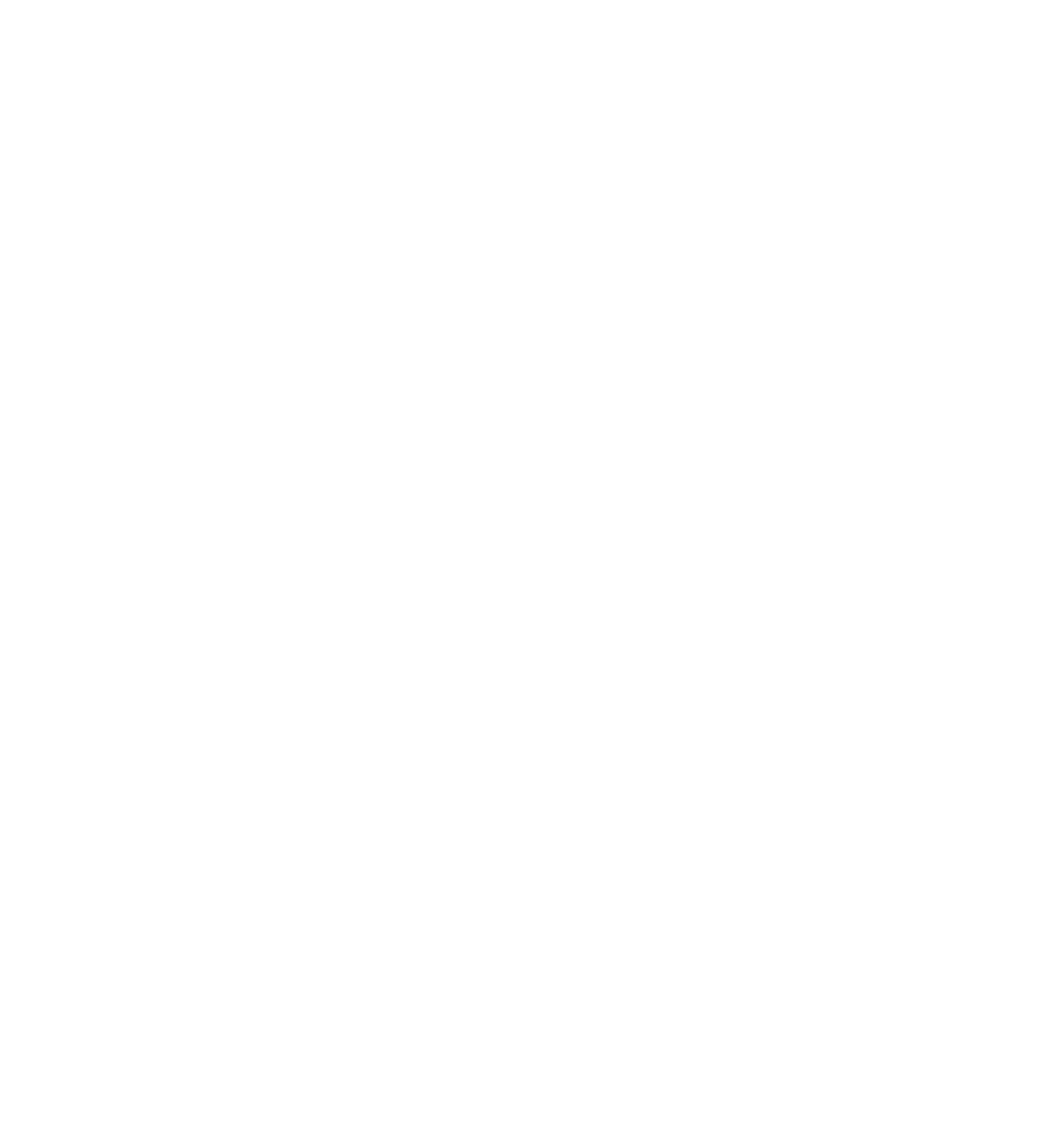
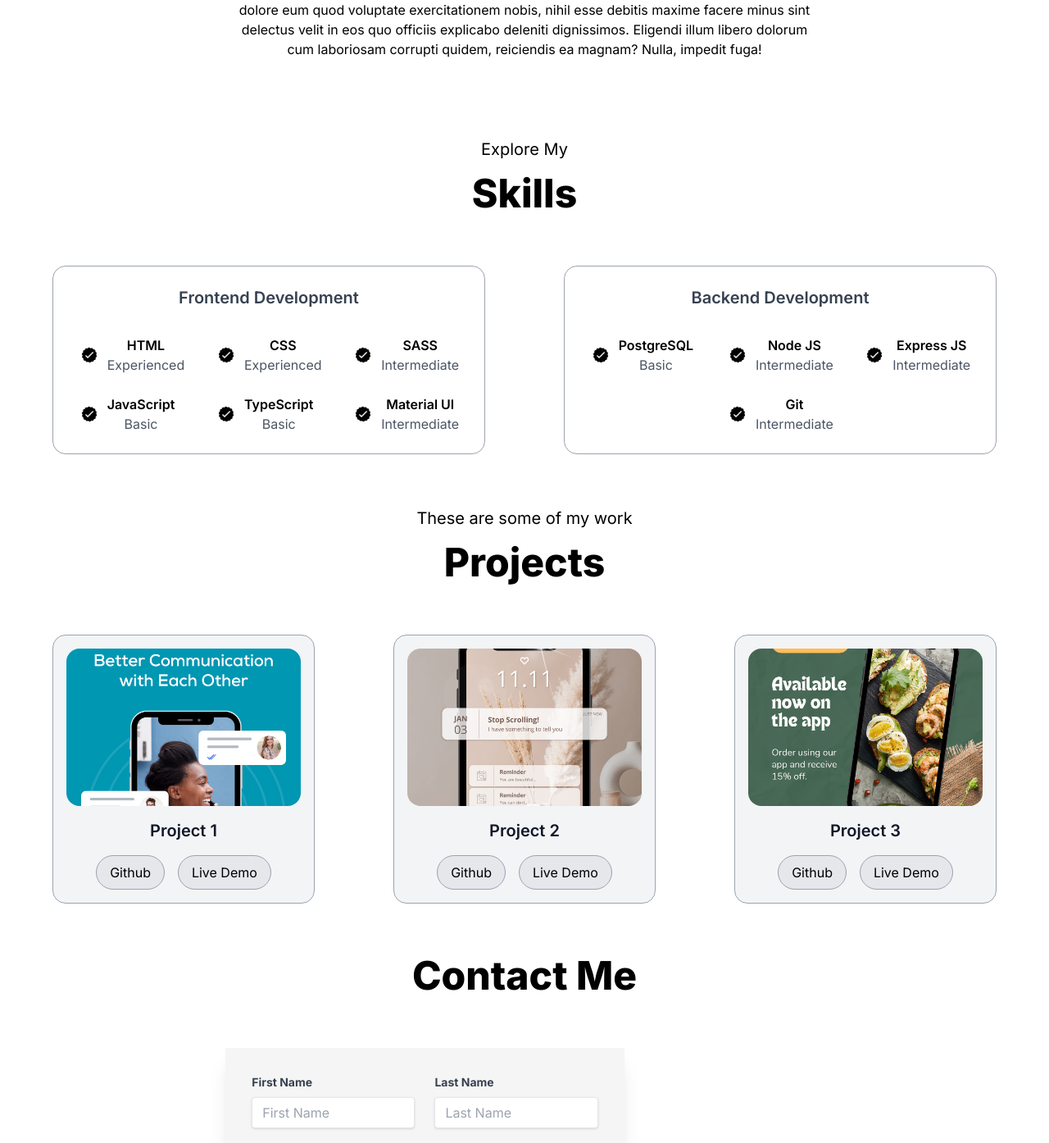
Before and after one commit to dineshh2003/portfolio-nextjs-prisma, a Next.js app: page / in a window 1280 px wide. Shown: the part 1338-2732 px from the top of the page at 82% size. Before the commit the page ends 800 px from the top, so only its background shows below. Built offline with nearby package versions, Linux system fonts and the light colour scheme.

Commit message:
server-js

```diff
--- /dev/null
+++ b/src/app/api/send-email.js
@@ -0,0 +1,38 @@
+// pages/api/send-email.js
+import nodemailer from 'nodemailer';
+
+export default async function handler(req, res) {
+  if (req.method === 'POST') {
+    const { firstName, lastName, email, message } = req.body;
+
+    // Create a transporter object using SMTP
+    const transporter = nodemailer.createTransport({
+      service: 'gmail', // or any other email service you use
+      auth: {
+        user: process.env.EMAIL_USER, // your email address
+        pass: process.env.EMAIL_PASS, // your email password or an app-specific password
+      },
+    });
+
+    try {
+      await transporter.sendMail({
+        from: process.env.EMAIL_USER,
+        to: 'dinujangid89@gmail.com',
+        subject: `New Contact Form Submission from ${firstName} ${lastName}`,
+        html: `
+          <p><strong>First Name:</strong> ${firstName}</p>
+          <p><strong>Last Name:</strong> ${lastName}</p>
+          <p><strong>Email:</strong> ${email}</p>
+          <p><strong>Message:</strong> ${message}</p>
+        `,
+      });
+
+      res.status(200).json({ message: 'Email sent successfully!' });
+    } catch (error) {
+      console.error('Error sending email:', error);
+      res.status(500).json({ message: 'Error sending email' });
+    }
+  } else {
+    res.status(405).json({ message: 'Method not allowed' });
+  }
+}
--- a/src/app/contact/page.tsx
+++ b/src/app/contact/page.tsx
@@ -3,36 +3,57 @@
 import React, { useState } from "react";
 import Link from "next/link";
 import Image from "next/image";
-import { ClientPageRoot } from "next/dist/client/components/client-page";
 
 const ContactPage = () => {
+  const [formdata, setFormdata] = useState({
+    firstName: "",
+    lastName: "",
+    email: "",
+    message: "",
+  });
 
-  const [formdata , setFormdata] = useState(
-      {
-        firstName : "",
-        lastName : "",
-        email : "",
-        message : "",
-      })
+  const handleChange = (e) => {
+    const { name, value } = e.target;
+    setFormdata((prevData) => ({
+      ...prevData,
+      [name]: value,
+    }));
+    console.log(formdata);
+  };
 
-  const handleChange = () => {
-        setFormdata({...formdata})
-        console.log(formdata);
-  }
-  const handleSubmit = () => {
+  const handleSubmit = async (e) => {
+    e.preventDefault();
 
-  }
+    try {
+      const response = await fetch('/api/send-email', {
+        method: 'POST',
+        headers: {
+          'Content-Type': 'application/json',
+        },
+        body: JSON.stringify(formdata),
+      });
 
+      const data = await response.json();
+      if (response.ok) {
+        alert(data.message);
+      } else {
+        alert('Error: ' + data.message);
+      }
+    } catch (error) {
+      console.error('Error submitting form:', error);
+      alert('An error occurred while submitting the form');
+    }
+  };
 
   return (
-    <section className="contact h-screen w-full">
-      <div className="h-1/6 flex flex-row justify-center items-center">
-        <h1 className="text-5xl font-extrabold text-center m-auto mb-8">Contact ME</h1>
+    <section className="contact h-auto w-full p-4 md:p-8">
+      <div className="h-auto flex flex-col justify-center items-center mb-8">
+        <h1 className="text-5xl font-extrabold text-center m-auto mb-8">Contact Me</h1>
       </div>
-      <div className="h-5/6 w-full flex justify-center items-center">
-        <div className="h-full w-3/5 flex flex-row justify-center items-center">
-          <div className="h-4/5 w-4/6 bg-neutral-100 shadow-xl p-8 flex flex-col justify-center">
-            {/* form side */}
+      <div className="w-full flex flex-col lg:flex-row justify-center items-center">
+        <div className="w-full lg:w-3/5 flex flex-col lg:flex-row justify-center items-center">
+          <div className="w-full lg:w-4/6 bg-neutral-100 shadow-xl p-8 flex flex-col justify-center mb-8 lg:mb-0">
+            {/* Form side */}
             <form className="space-y-4" onSubmit={handleSubmit}>
               <div className="flex flex-wrap -mx-3 mb-4">
                 <div className="w-full md:w-1/2 px-3 mb-6 md:mb-0">
@@ -42,6 +63,7 @@
                   <input
                     className="shadow appearance-none border rounded w-full py-2 px-3 text-gray-700 leading-tight focus:outline-none focus:shadow-outline"
                     id="firstName"
+                    name="firstName"
                     type="text"
                     placeholder="First Name"
                     value={formdata.firstName}
@@ -55,6 +77,7 @@
                   <input
                     className="shadow appearance-none border rounded w-full py-2 px-3 text-gray-700 leading-tight focus:outline-none focus:shadow-outline"
                     id="lastName"
+                    name="lastName"
                     type="text"
                     placeholder="Last Name"
                     value={formdata.lastName}
@@ -69,6 +92,7 @@
                 <input
                   className="shadow appearance-none border rounded w-full py-2 px-3 text-gray-700 leading-tight focus:outline-none focus:shadow-outline"
                   id="email"
+                  name="email"
                   type="email"
                   placeholder="Email"
                   value={formdata.email}
@@ -82,6 +106,7 @@
                 <textarea
                   className="shadow appearance-none border rounded w-full py-2 px-3 text-gray-700 leading-tight focus:outline-none focus:shadow-outline"
                   id="message"
+                  name="message"
                   placeholder="Your message here"
                   value={formdata.message}
                   onChange={handleChange}
@@ -93,31 +118,31 @@
               <div className="flex items-center justify-between">
                 <button
                   className="bg-blue-500 hover:bg-blue-700 text-white font-bold py-2 px-4 rounded-full focus:outline-none focus:shadow-outline"
-                  type="button"
+                  type="submit"
                 >
                   Submit
                 </button>
               </div>
             </form>
           </div>
-          <div className="h-5/6 w-2/6 bg-blue-500 shadow-xl flex flex-col justify-center items-center gap-2">
-            <div className="flex flex-row h-20 w-5/6 gap-4 justify-center">
-              <Link href="https://github.com/dineshh2003/" passHref>
-                <Image src="/assets/email.png" height={30} width={30} alt="Github Icon" />
+          <div className="w-full lg:w-2/6 bg-blue-500 shadow-xl flex flex-col justify-center items-center gap-2 p-4">
+            <div className="flex flex-row w-full gap-4 justify-center mb-4">
+              <Link href="mailto:dinujangid89@gmail.com" passHref>
+                <Image src="/assets/email.png" height={30} width={30} alt="Email Icon" />
               </Link>
-              <h1 className=" text-lg font-sans text-slate-800 h-20 w-2/3">dinujangid89@gmail.com</h1>
+              <h1 className="text-lg font-sans text-slate-800">dinujangid89@gmail.com</h1>
             </div>
-            <div className="flex flex-row h-20 w-5/6 gap-4 justify-center">
-              <Link href="https://github.com/dineshh2003/" passHref>
-                <Image src="/assets/linkedin.png" height={30} width={30} alt="Github Icon" />
+            <div className="flex flex-row w-full gap-4 justify-center mb-4">
+              <Link href="https://www.linkedin.com/in/dineshh2003/" passHref>
+                <Image src="/assets/linkedin.png" height={30} width={30} alt="LinkedIn Icon" />
               </Link>
-              <h1 className="text-lg font-sans text-slate-800 h-20 w-2/3">Linked In</h1>
+              <h1 className="text-lg font-sans text-slate-800">LinkedIn</h1>
             </div>
-            <div className="flex flex-row h-20 w-5/6 gap-4 justify-center">
+            <div className="flex flex-row w-full gap-4 justify-center mb-4">
               <Link href="https://github.com/dineshh2003/" passHref>
                 <Image src="/assets/github.png" height={30} width={30} alt="Github Icon" />
               </Link>
-              <h1 className="text-lg font-sans text-slate-800 h-20 w-2/3">Github</h1>
+              <h1 className="text-lg font-sans text-slate-800">Github</h1>
             </div>
           </div>
         </div>
--- a/src/app/page.tsx
+++ b/src/app/page.tsx
@@ -9,11 +9,11 @@
 export default function Home() {
   return (
     <main className="h-auto w-full scroll-m-10">
-          {/* <Herosection/>
+          <Herosection/>
           <AboutPage/>
           <SkillPage/>
           <ProjectPage/>
-          <ContactPage/> */}
+          <ContactPage/>
     </main>
   );
 }
--- a/src/app/project/page.tsx
+++ b/src/app/project/page.tsx
@@ -1,19 +1,21 @@
 import React from 'react';
+import Image from 'next/image';
 
 const ProjectPage = () => {
   return (
-    <section id="projects" className="relative h-screen w-full">
-       <div className=" h-2/6 flex flex-col justify-center items-center ">
-      <p className="text-xl text-center mb-4 ">These are some of my work</p>
-  <h1 className="text-5xl font-extrabold text-center mb-8">Project</h1>
+    <section id="projects" className="relative h-auto w-full p-4 md:p-8">
+      <div className="h-auto flex flex-col justify-center items-center mb-8">
+        <p className="text-xl text-center mb-4">These are some of my work</p>
+        <h1 className="text-5xl font-extrabold text-center mb-8">Projects</h1>
       </div>
-      <div className="h-4/6 flex flex-col items-center">
-        <div className="flex flex-col md:flex-row gap-8 justify-center ">
-          <div className="flex flex-col items-center bg-gray-100 p-4 rounded-2xl border border-gray-400 text-center flex-1  h-5/6 w-96">
-            <div className="flex justify-center mb-4 h-5/6">
-              <img src="./assets/project-1.png" alt="Project 1" className="rounded-2xl w-full h-full object-cover"/>
+      <div className="flex flex-col items-center">
+        <div className="flex flex-col md:flex-row gap-8 justify-center w-full">
+          {["project-1.png", "project-2.png", "project-3.png"].map((project, index) => (
+            <div key={index} className="flex flex-col items-center bg-gray-100 p-4 rounded-2xl border border-gray-400 text-center flex-1 mx-4 md:mx-8 h-auto w-full md:w-96">
+              <div className="flex justify-center mb-4 h-48 w-full">
+                <Image src={`/assets/${project}`} alt={`Project ${index + 1}`} className="rounded-2xl w-full h-full object-cover" width={384} height={192} />
               </div>
-            <h2 className="text-gray-900 font-semibold text-xl mb-4">Project One</h2>
+              <h2 className="text-gray-900 font-semibold text-xl mb-4">Project {index + 1}</h2>
               <div className="flex gap-4">
                 <button className="bg-gray-200 text-black border border-gray-400 py-2 px-4 rounded-full">
                   Github
@@ -23,34 +25,7 @@
                 </button>
               </div>
             </div>
-          <div className="flex flex-col items-center bg-gray-100 p-4 rounded-2xl border border-gray-400 text-center flex-1  h-5/6 w-96">
-            <div className="flex justify-center mb-4 h-5/6">
-              <img src="./assets/project-2.png" alt="Project 2" className="rounded-2xl w-full h-full object-cover"/>
-            </div>
-            <h2 className="text-gray-900 font-semibold text-xl mb-4">Project Two</h2>
-            <div className="flex gap-4">
-              <button className="bg-gray-200 text-black border border-gray-400 py-2 px-4 rounded-full">
-                Github
-              </button>
-              <button className="bg-gray-200 text-black border border-gray-400 py-2 px-4 rounded-full">
-                Live Demo
-              </button>
-            </div>
-          </div>
-          <div className="flex flex-col items-center bg-gray-100 p-4 rounded-2xl border border-gray-400 text-center flex-1  h-5/6 w-96">
-            <div className="flex justify-center mb-4 h-5/6">
-              <img src="./assets/project-3.png" alt="Project 3" className="rounded-2xl w-full h-full object-cover"/>
-            </div>
-            <h2 className="text-gray-900 font-semibold text-xl mb-4">Project Three</h2>
-            <div className="flex gap-4">
-              <button className="bg-gray-200 text-black border border-gray-400 py-2 px-4 rounded-full">
-                Github
-              </button>
-              <button className="bg-gray-200 text-black border border-gray-400 py-2 px-4 rounded-full">
-                Live Demo
-              </button>
-            </div>
-          </div>
+          ))}
         </div>
       </div>
     </section>
--- a/src/app/skills/page.tsx
+++ b/src/app/skills/page.tsx
@@ -1,141 +1,49 @@
 import React from "react";
+import Image from 'next/image';
 
 const SkillPage = () => {
   return (
-    <section className="relative  h-screen w-full">
-      <div className="h-2/6 flex flex-col justify-center items-center">
-      <p className="text-xl text-center mb-4">Explore My</p>
-      <h1 className="text-5xl font-extrabold text-center mb-8">Skills</h1>
+    <section className="relative h-auto w-full p-4 md:p-8">
+      <div className="h-auto flex flex-col justify-center items-center mb-8">
+        <p className="text-xl text-center mb-4">Explore My</p>
+        <h1 className="text-5xl font-extrabold text-center mb-8">Skills</h1>
       </div>
-      <div className="flex flex-col items-center h-4/6">
-        <div className="flex flex-col md:flex-row gap-8 justify-center">
-          <div className="flex flex-col items-center bg-white p-6 rounded-2xl border border-gray-400 text-center flex-1 mx-20 ">
+      <div className="flex flex-col items-center">
+        <div className="flex flex-col md:flex-row gap-8 justify-center w-full">
+          <div className="flex flex-col items-center bg-white p-6 rounded-2xl border border-gray-400 text-center flex-1 mx-4 md:mx-8">
             <h2 className="text-gray-700 font-semibold text-xl mb-8">
               Frontend Development
             </h2>
-            <div className="flex flex-wrap justify-around gap-10">
-              <article className="flex items-center gap-2.5 w-40">
-                <img
-                  src="./assets/checkmark.png"
-                  alt="Experience icon"
-                  className="w-6 h-6 cursor-default"
-                />
-                <div>
-                  <h3 className="font-semibold">HTML</h3>
-                  <p className="text-gray-600">Experienced</p>
-                </div>
-              </article>
-              <article className="flex items-center gap-2.5 w-40">
-                <img
-                  src="./assets/checkmark.png"
-                  alt="Experience icon"
-                  className="w-6 h-6 cursor-default"
-                />
-                <div>
-                  <h3 className="font-semibold">CSS</h3>
-                  <p className="text-gray-600">Experienced</p>
-                </div>
-              </article>
-              <article className="flex items-center gap-2.5 w-40">
-                <img
-                  src="./assets/checkmark.png"
-                  alt="Experience icon"
-                  className="w-6 h-6 cursor-default"
-                />
-                <div>
-                  <h3 className="font-semibold">SASS</h3>
-                  <p className="text-gray-600">Intermediate</p>
-                </div>
-              </article>
-              <article className="flex items-center gap-2.5 w-40">
-                <img
-                  src="./assets/checkmark.png"
-                  alt="Experience icon"
-                  className="w-6 h-6 cursor-default"
-                />
-                <div>
-                  <h3 className="font-semibold">JavaScript</h3>
-                  <p className="text-gray-600">Basic</p>
-                </div>
-              </article>
-              <article className="flex items-center gap-2.5 w-40">
-                <img
-                  src="./assets/checkmark.png"
-                  alt="Experience icon"
-                  className="w-6 h-6 cursor-default"
-                />
-                <div>
-                  <h3 className="font-semibold">TypeScript</h3>
-                  <p className="text-gray-600">Basic</p>
-                </div>
-              </article>
-              <article className="flex items-center gap-2.5 w-40">
-                <img
-                  src="./assets/checkmark.png"
-                  alt="Experience icon"
-                  className="w-6 h-6 cursor-default"
-                />
-                <div>
-                  <h3 className="font-semibold">Material UI</h3>
-                  <p className="text-gray-600">Intermediate</p>
-                </div>
-              </article>
+            <div className="flex flex-wrap justify-around gap-6">
+              {["HTML", "CSS", "SASS", "JavaScript", "TypeScript", "Material UI"].map((skill, index) => (
+                <article key={index} className="flex items-center gap-2.5 w-32">
+                  <Image src="/assets/checkmark.png" alt="Experience icon" width={24} height={24} />
+                  <div>
+                    <h3 className="font-semibold">{skill}</h3>
+                    <p className="text-gray-600">{skill === "HTML" || skill === "CSS" ? "Experienced" : skill === "SASS" || skill === "Material UI" ? "Intermediate" : "Basic"}</p>
+                  </div>
+                </article>
+              ))}
             </div>
           </div>
-          <div className="flex flex-col items-center bg-white p-6 rounded-2xl border border-gray-400 text-center flex-1 mx-20">
-            <h2 className="text-gray-700 font-semibold text-xl mb-8 ">
+          <div className="flex flex-col items-center bg-white p-6 rounded-2xl border border-gray-400 text-center flex-1 mx-4 md:mx-8">
+            <h2 className="text-gray-700 font-semibold text-xl mb-8">
               Backend Development
             </h2>
-            <div className="flex flex-wrap justify-around gap-10">
-              <article className="flex items-center gap-2.5 w-40">
-                <img
-                  src="./assets/checkmark.png"
-                  alt="Experience icon"
-                  className="w-6 h-6 cursor-default"
-                />
-                <div>
-                  <h3 className="font-semibold">PostgreSQL</h3>
-                  <p className="text-gray-600">Basic</p>
-                </div>
-              </article>
-              <article className="flex items-center gap-2.5 w-40">
-                <img
-                  src="./assets/checkmark.png"
-                  alt="Experience icon"
-                  className="w-6 h-6 cursor-default"
-                />
-                <div>
-                  <h3 className="font-semibold">Node JS</h3>
-                  <p className="text-gray-600">Intermediate</p>
-                </div>
-              </article>
-              <article className="flex items-center gap-2.5 w-40">
-                <img
-                  src="./assets/checkmark.png"
-                  alt="Experience icon"
-                  className="w-6 h-6 cursor-default"
-                />
-                <div>
-                  <h3 className="font-semibold">Express JS</h3>
-                  <p className="text-gray-600">Intermediate</p>
-                </div>
-              </article>
-              <article className="flex items-center gap-2.5 w-40">
-                <img
-                  src="./assets/checkmark.png"
-                  alt="Experience icon"
-                  className="w-6 h-6 cursor-default"
-                />
-                <div>
-                  <h3 className="font-semibold">Git</h3>
-                  <p className="text-gray-600">Intermediate</p>
-                </div>
-              </article>
+            <div className="flex flex-wrap justify-around gap-6">
+              {["PostgreSQL", "Node JS", "Express JS", "Git"].map((skill, index) => (
+                <article key={index} className="flex items-center gap-2.5 w-32">
+                  <Image src="/assets/checkmark.png" alt="Experience icon" width={24} height={24} />
+                  <div>
+                    <h3 className="font-semibold">{skill}</h3>
+                    <p className="text-gray-600">{skill === "Node JS" || skill === "Express JS" || skill === "Git" ? "Intermediate" : "Basic"}</p>
+                  </div>
+                </article>
+              ))}
             </div>
           </div>
         </div>
       </div>
-
     </section>
   );
 };
--- a/src/components/Navbar.tsx
+++ b/src/components/Navbar.tsx
@@ -31,7 +31,7 @@
         </button>
       </div>
       {isMenuOpen && (
-        <div className="absolute top-32 left-0 w-full bg-white flex flex-col items-center gap-2 font-bold md:hidden">
+        <div className="absolute top-32 left-0 w-full bg-white flex flex-col items-center gap-2 font-bold md:hidden opacity-80">
           <Link href="/about">About</Link>
           <Link href="/project">Project</Link>
           <Link href="/skills">Skills</Link>
```
Lines whose indentation alone changed are shown as unchanged.
